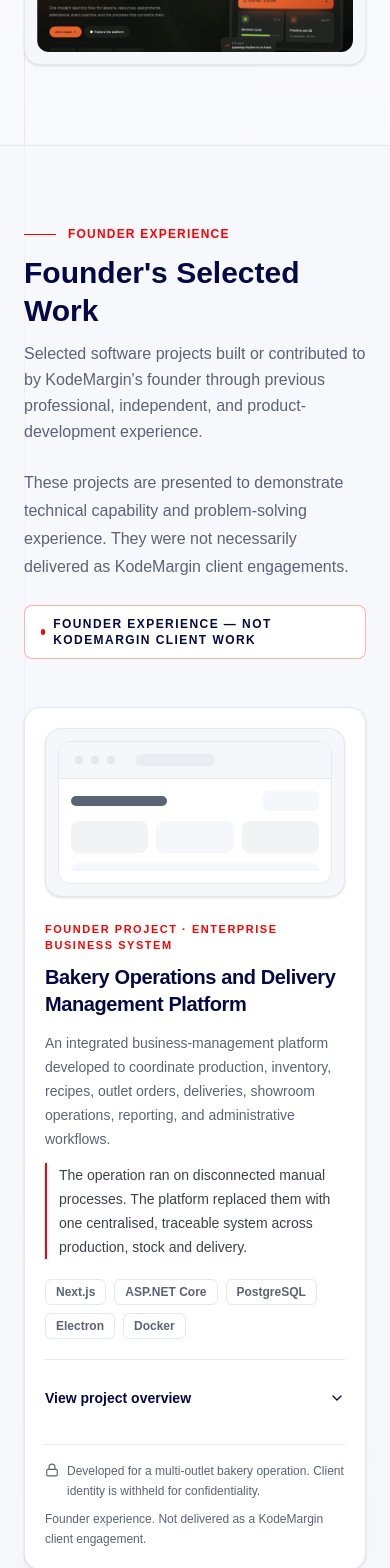
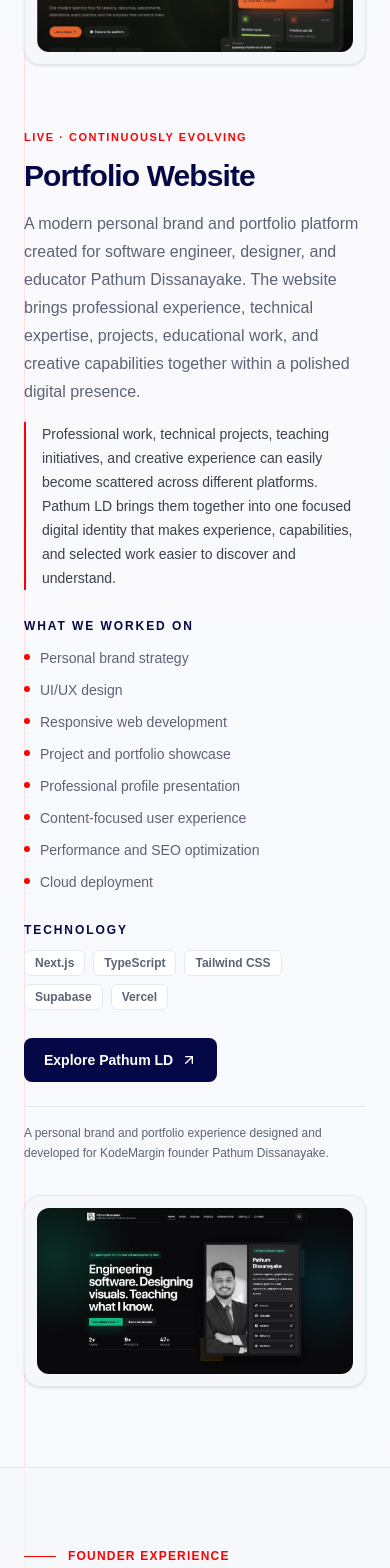
Before and after one commit to KodeMargin/website, a Next.js app: page /portfolio in a window 390 px wide. Shown: the part 3500-5068 px from the top of the page. Built offline with nearby package versions, Linux system fonts and the light colour scheme; a web font is replaced by a local one.

Commit message:
Refactor code structure for improved readability and maintainability

```diff
--- a/src/app/page.tsx
+++ b/src/app/page.tsx
@@ -65,7 +65,7 @@ export default function Home() {
     return (
         <MotionConfig reducedMotion="user">
             <div className="bg-transparent">
-                <section className="relative -mt-20 overflow-hidden border-b border-border bg-white/75 pt-20">
+                <section className="relative -mt-20 overflow-hidden border-b border-border bg-white/75 pt-28">
                     <video
                         aria-hidden="true"
                         autoPlay
--- a/src/app/portfolio/page.tsx
+++ b/src/app/portfolio/page.tsx
@@ -52,7 +52,7 @@ export default function PortfolioPage() {
                             Our work
                         </p>
 
-                        <h1 className="mt-4 font-display text-4xl font-bold leading-[1.06] tracking-[-0.04em] text-primary sm:text-5xl lg:text-6xl">
+                        <h1 className="mt-4 font-display text-4xl font-bold leading-[1.06] tracking-[-0.04em] text-primary sm:text-6xl lg:text-8xl">
                             Products, platforms, and ideas built to{" "}
                             <span className="text-accent">solve real problems.</span>
                         </h1>
--- a/src/data/portfolio.ts
+++ b/src/data/portfolio.ts
@@ -105,6 +105,58 @@ export const internalProducts: Project[] = [
         disclosure: "An internal education product designed and developed by the founder.",
         featured: true,
     },
+    {
+        id: "pathumld",
+
+        title: "Portfolio Website",
+
+        category: "Personal Brand & Portfolio",
+
+        status: "Live · Continuously evolving",
+
+        ownership: "founder-project",
+
+        description:
+            "A modern personal brand and portfolio platform created for software engineer, designer, and educator Pathum Dissanayake. The website brings professional experience, technical expertise, projects, educational work, and creative capabilities together within a polished digital presence.",
+
+        problem:
+            "Professional work, technical projects, teaching initiatives, and creative experience can easily become scattered across different platforms. Pathum LD brings them together into one focused digital identity that makes experience, capabilities, and selected work easier to discover and understand.",
+
+        capabilities: [
+            "Personal brand strategy",
+            "UI/UX design",
+            "Responsive web development",
+            "Project and portfolio showcase",
+            "Professional profile presentation",
+            "Content-focused user experience",
+            "Performance and SEO optimization",
+            "Cloud deployment",
+        ],
+
+        technologies: [
+            "Next.js",
+            "TypeScript",
+            "Tailwind CSS",
+            "Supabase",
+            "Vercel",
+        ],
+
+        image: "/work/pathumld.png",
+
+        imageAlt:
+            "The Pathum LD portfolio homepage featuring Pathum Dissanayake as a Full-Stack Software Engineer with selected projects and professional experience",
+
+        visualVariant: "slate",
+
+        projectUrl: "https://www.pathumld.com/",
+
+        ctaLabel: "Explore Pathum LD",
+
+        disclosure:
+            "A personal brand and portfolio experience designed and developed for KodeMargin founder Pathum Dissanayake.",
+
+        featured: true,
+        },
 ]
 
 export const founderProjects: Project[] = [
```
Also changed, not shown: public/work/pathumld.png (added).
